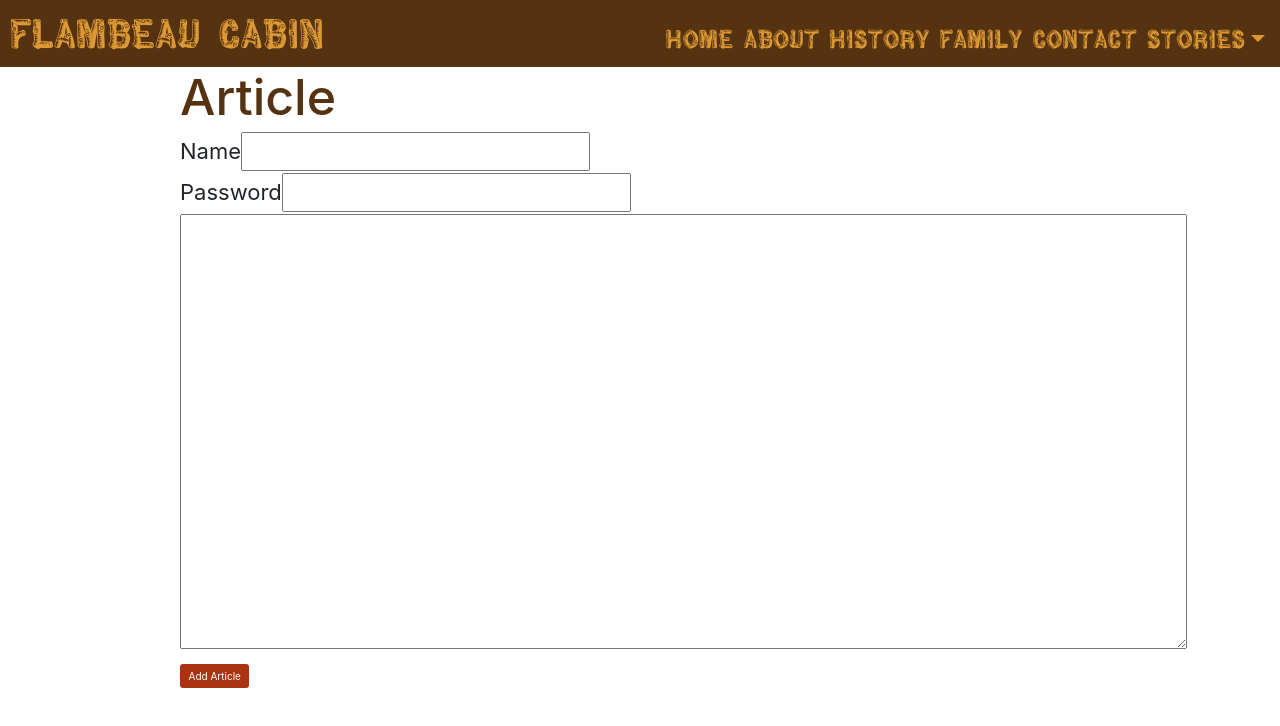
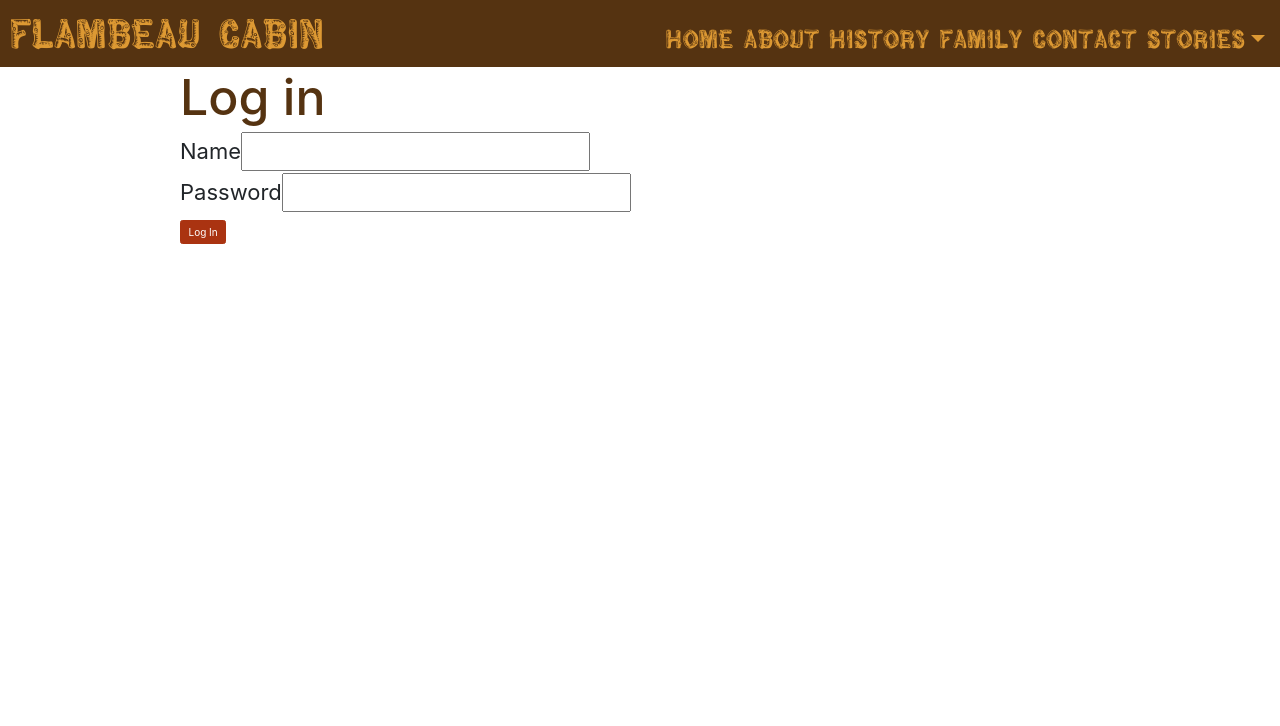
Before and after one commit to agalligani/flambeau-cabin, a React app: page /login in a window 1280 px wide. Shown: the top 726 px of the page. Built offline with nearby package versions, Linux system fonts and the light colour scheme.

Commit message:
login form functioning

```diff
--- a/src/axios/axios.js
+++ b/src/axios/axios.js
@@ -2,7 +2,7 @@ import axios from "axios";
 import config from "../../config/config";
 
 export default async () => {
-  const url = config.drupal_url + "/user/login";
+  const url = config.drupal_url + "/user/login?_format=json";
   try {
     let res = await axios.post(url, {
       headers: { "Content-Type": "application/json" },
--- a/src/js/pages/Login.js
+++ b/src/js/pages/Login.js
@@ -13,29 +13,29 @@ const data = {
 };
 
 export default class Login extends Component {
-  //   state = {
-  //     name: "",
-  //     email: "",
-  //     url: "http://admin.flambeaucabin.com/jsonapi/node/article/"
-  //   };
+  state = {
+    name: "",
+    password: ""
+  };
 
   _handleSubmit = async event => {
     event.preventDefault();
-    const response = await fetch(
-      "http://adminflambeau.com/user/login?_format=json",
-      {
-        method: "POST",
-        headers: {
-          "Content-type": "application/json"
-        },
-        data: JSON.stringify({
-          user: "agalligani",
-          pass: "CowFlop#1234"
-        }),
-        params: { _format: "json" }
-      }
-    );
-    console.log(response);
+    const myHeaders = new Headers();
+    myHeaders.append("Content-Type", "application/json");
+    const body = JSON.stringify({
+      name: this.state.name,
+      pass: this.state.password
+    });
+    const requestOptions = {
+      method: "POST",
+      headers: myHeaders,
+      body: body,
+      redirect: "follow"
+    };
+    fetch("http://adminflambeau.com/user/login?_format=json", requestOptions)
+      .then(response => response.text())
+      .then(result => console.log(result))
+      .catch(error => console.log("error", error));
   };
 
   handleChange = event => {
@@ -44,18 +44,18 @@ export default class Login extends Component {
 
   // handleSubmit = event => {
   //   event.preventDefault();
-  //   console.log("User name" + this.state.name);
+  // console.log("User name" + this.state.name);
   //   console.log("User email" + this.state.email);
   //   const url = "http://admin.flambeaucabin.com/jsonapi/node/article/";
   //   const data = { name: this.state.name, email: this.state.email };
 
   render() {
     return (
-      <Container className="contact-form">
+      <Container className="login-form">
         <Row>
           <Col className="col col-md-1">&nbsp;</Col>
           <Col className="col col-md-10">
-            <h1 className="dark-brown">Article</h1>
+            <h1 className="dark-brown">Log in</h1>
           </Col>
           <Col className="col col-md-1">&nbsp;</Col>
         </Row>
@@ -69,16 +69,14 @@ export default class Login extends Component {
               <label type="password" htmlFor="password">
                 Password
               </label>
-              <input type="text" name="password" onChange={this.handleChange} />
-              <textarea
-                cols="70"
-                rows="13"
+              <input
+                type="password"
+                name="password"
                 onChange={this.handleChange}
-                name="body"
-              ></textarea>
+              />
               <br />
-              <Button type="submit" value="Add Article" title="Add Article">
-                Add Article
+              <Button type="submit" value="LOGIN" title="LOGIN">
+                Log In
               </Button>
             </form>
           </Col>
```
